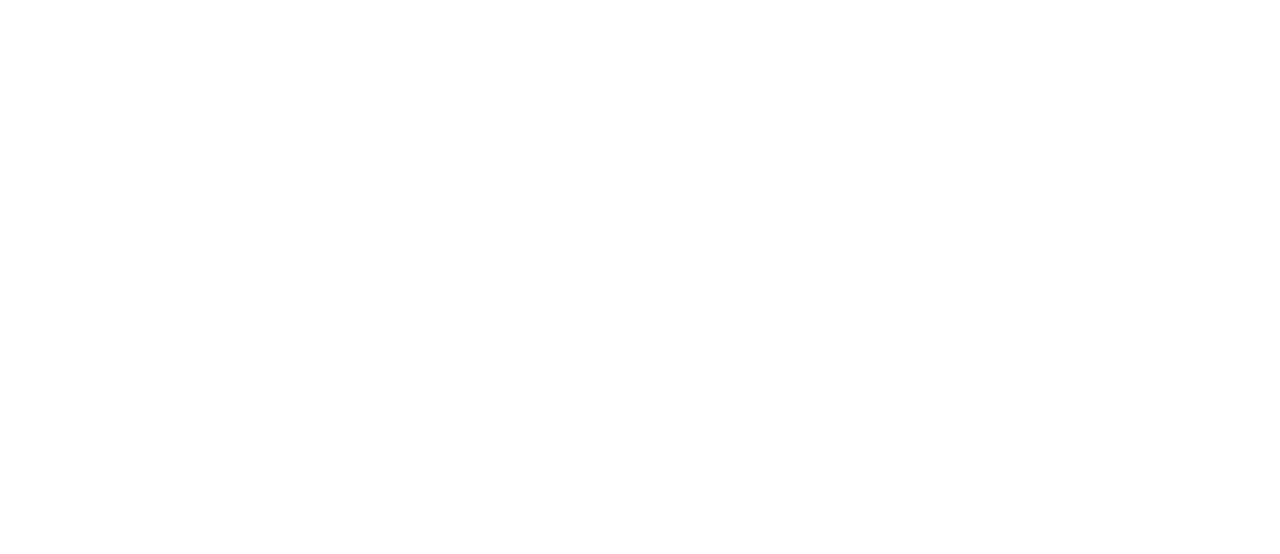
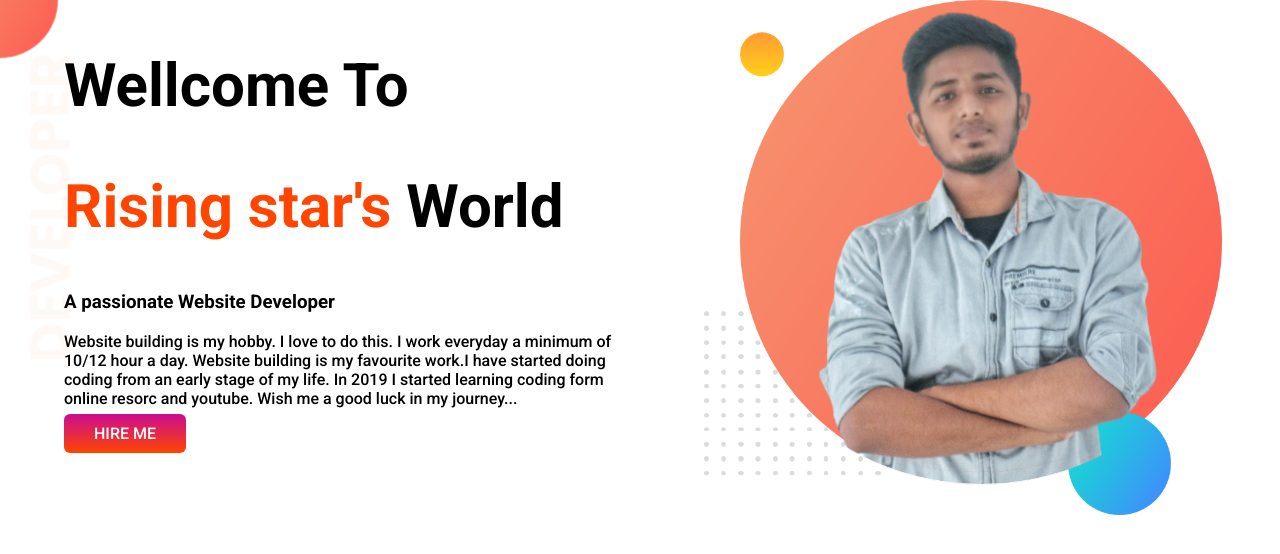
Before and after one commit to nahid770/developer-portfolio, a plain HTML site: page index.html in a window 1280 px wide. Drawn offline with Linux system fonts and the light colour scheme.

Commit message:
banner added

```diff
--- a/index.html
+++ b/index.html
@@ -1,13 +1,32 @@
 <!DOCTYPE html>
 <html lang="en">
+
 <head>
     <meta charset="UTF-8">
     <meta http-equiv="X-UA-Compatible" content="IE=edge">
     <meta name="viewport" content="width=device-width, initial-scale=1.0">
     <title>Nahid portfolio website</title>
+    <link rel="preconnect" href="https://fonts.googleapis.com">
+    <link rel="preconnect" href="https://fonts.gstatic.com" crossorigin>
+    <link href="https://fonts.googleapis.com/css2?family=Roboto:wght@500;700&display=swap" rel="stylesheet">
     <link rel="stylesheet" href="style.css">
 </head>
+
 <body>
+    <section class="banner">
+        <div class="size">
+            <h1>Wellcome To</h1>
+            <h1><span>Rising star's</span> World</h1>
+            <h3>A passionate Website Developer</h3>
+            <p>Website building is my hobby. I love to do this. I work everyday a minimum of 10/12 hour a day. Website
+                building is my favourite work.I have started doing coding from an early stage of my life. In 2019 I
+                started learning coding form online resorc and youtube. Wish me a good luck in my journey...</p>
+            <a class="hire-button" target="blank" href="https://www.fiverr.com/nahid770?up_rollout=true"> HIRE ME</a>
+        </div>
+        <div class="size">
+            <img src="./images/my-bg.png" alt="">
+        </div>
+    </section>
+</body>
 
-</body>
 </html>
--- a/style.css
+++ b/style.css
@@ -0,0 +1,41 @@
+
+
+body{
+    font-family: 'Roboto', sans-serif;
+    margin: 0;
+    padding: 0;
+}
+h1{
+    font-size: 60px;
+}
+span{
+    color: orangered;
+}
+.banner{
+    display: flex;
+    background-image: url(./images/top-banner.png);
+    background-repeat: no-repeat;
+}
+.size{
+    width:50%;
+    padding-left: 5%;
+
+}
+.size img{
+    width:90%;
+}
+
+a{
+    color:rgb(255, 255, 255)
+}
+.hire-button{
+    text-decoration: none;
+    background-image: linear-gradient(rgb(202, 12, 145), orangered);
+    padding: 10px 30px;
+    font-weight: 10px;
+    border-radius: 6px;
+   cursor: pointer;
+
+
+
+}
```
Also changed, not shown: images/dream-bg.png (added), images/exp-bg.png (added), images/jhankar.png (added), images/jhankar2.png (added), images/my-bg.png (added), images/my-bg2.png (added), images/my-yhg.png (added), images/top-banner.png (added), 7 other files.
